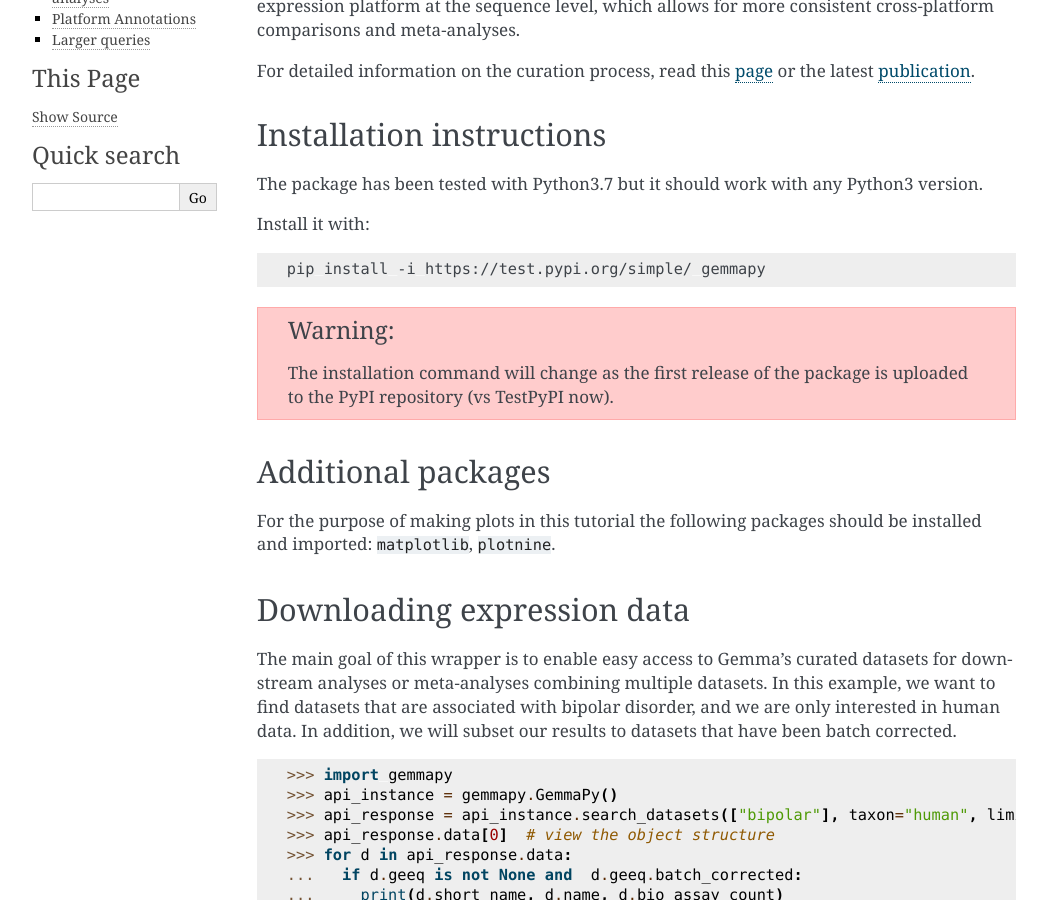
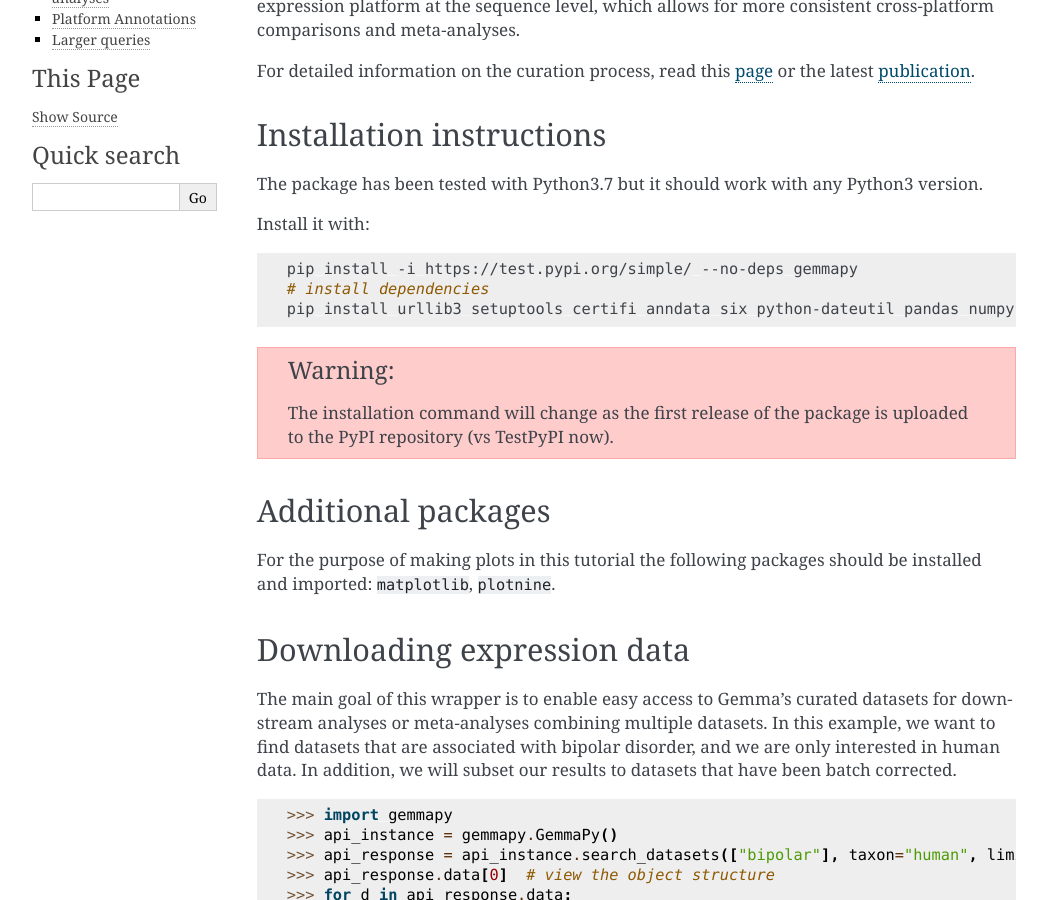
Before and after one commit to PavlidisLab/gemmapy, a Sphinx documentation site: the page built from docs/tutorial.rst, in a window 1280 px wide and 900 px high, scrolled down 332 px. Shown: the whole window, without its empty margins (106-1153 px from the left). Built offline with Sphinx 7.4.7, drawn with Linux system fonts in a browser that asks for light colours.

Commit message:
fix installation instructions

```diff
--- a/README.rst
+++ b/README.rst
@@ -19,6 +19,8 @@ Install it with:
 .. code-block:: bash
 
    pip install -i https://test.pypi.org/simple/ gemmapy
+   # install dependencies
+   pip install urllib3 setuptools certifi anndata six python-dateutil pandas numpy
 
 .. warning::
    The installation command will change as the first release of the package
--- a/docs/tutorial.rst
+++ b/docs/tutorial.rst
@@ -34,7 +34,9 @@ Install it with:
 
 .. code-block:: bash
 
-   pip install -i https://test.pypi.org/simple/ gemmapy
+   pip install -i https://test.pypi.org/simple/ --no-deps gemmapy
+   # install dependencies
+   pip install urllib3 setuptools certifi anndata six python-dateutil pandas numpy
 
 .. warning::
    The installation command will change as the first release of the package
```
